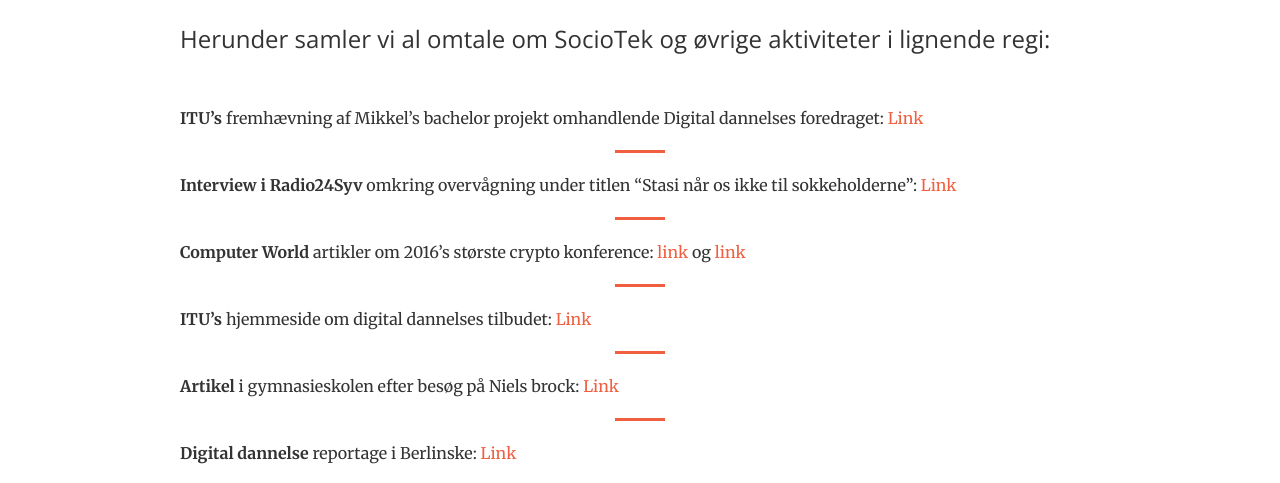
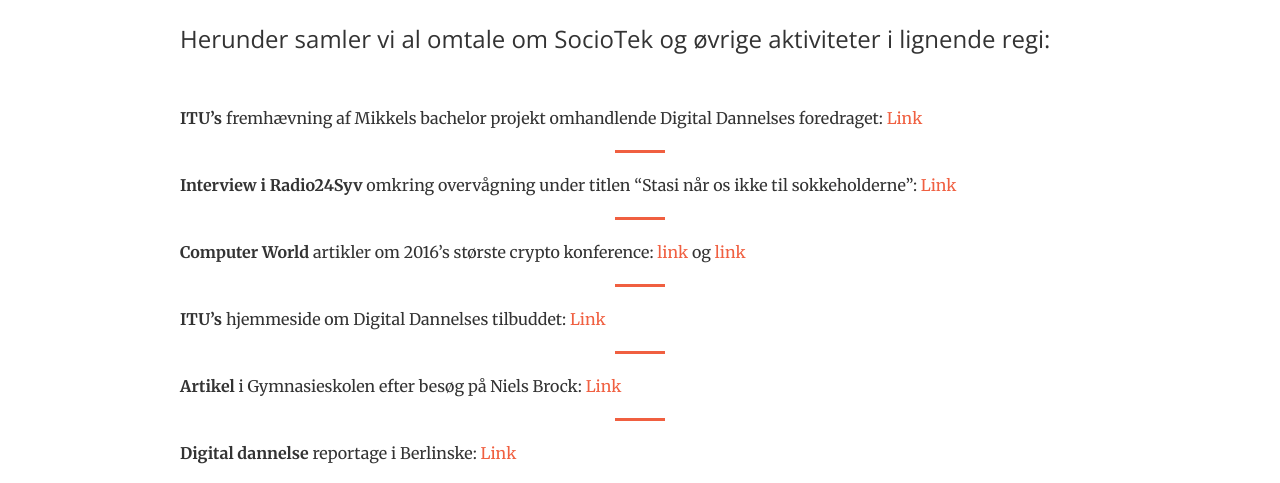
Before and after one commit to sociotek/sociotek.github.io, a Jekyll site: the page built from _posts/2017-10-19-press.md, in a window 1280 px wide and 1082 px high. Shown: the part 210-693 px from the top of the window. Built offline with Jekyll 4.4.1, drawn with Linux system fonts in a browser that asks for light colours.

Commit message:
Update 2017-10-19-press.md

```diff
--- a/_posts/2017-10-19-press.md
+++ b/_posts/2017-10-19-press.md
@@ -7,7 +7,7 @@
 <br>
 
 
-**ITU’s** fremhævning af Mikkel's bachelor projekt omhandlende Digital dannelses foredraget: [Link](https://www.itu.dk/om-itu/presse/nyheder/2017/itu-workshop-goer-teenagere-til-mere-reflekterede-medieforbrugere)
+**ITU’s** fremhævning af Mikkels bachelor projekt omhandlende Digital Dannelses foredraget: [Link](https://www.itu.dk/om-itu/presse/nyheder/2017/itu-workshop-goer-teenagere-til-mere-reflekterede-medieforbrugere)
 
 ***
 
@@ -19,12 +19,12 @@
 
 ***
 
-**ITU's** hjemmeside om digital dannelses tilbudet:
+**ITU's** hjemmeside om Digital Dannelses tilbuddet:
 [Link](https://www.itu.dk/uddannelser/studieliv/besoeg-itu)
 
 ***
 
-**Artikel** i gymnasieskolen efter besøg på Niels brock:
+**Artikel** i Gymnasieskolen efter besøg på Niels Brock:
 [Link](http://gymnasieskolen.dk/digitalt-indfoedte-fik-en-overraskende-lektion)
 
 ***
```
